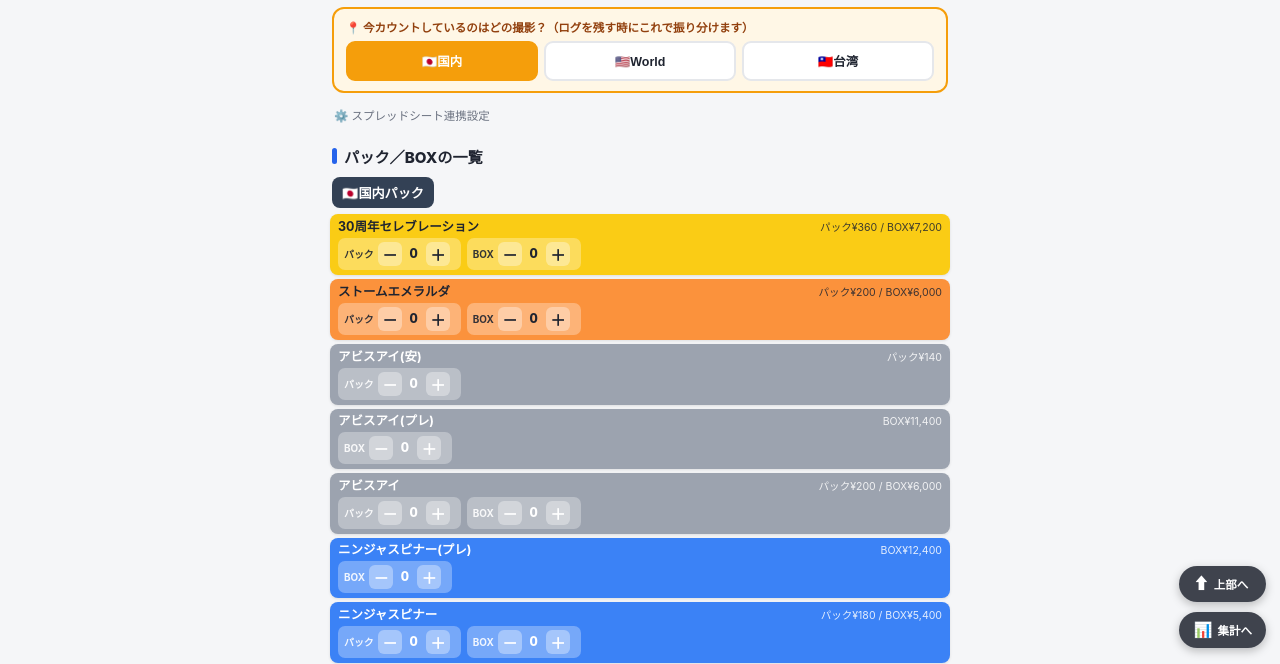
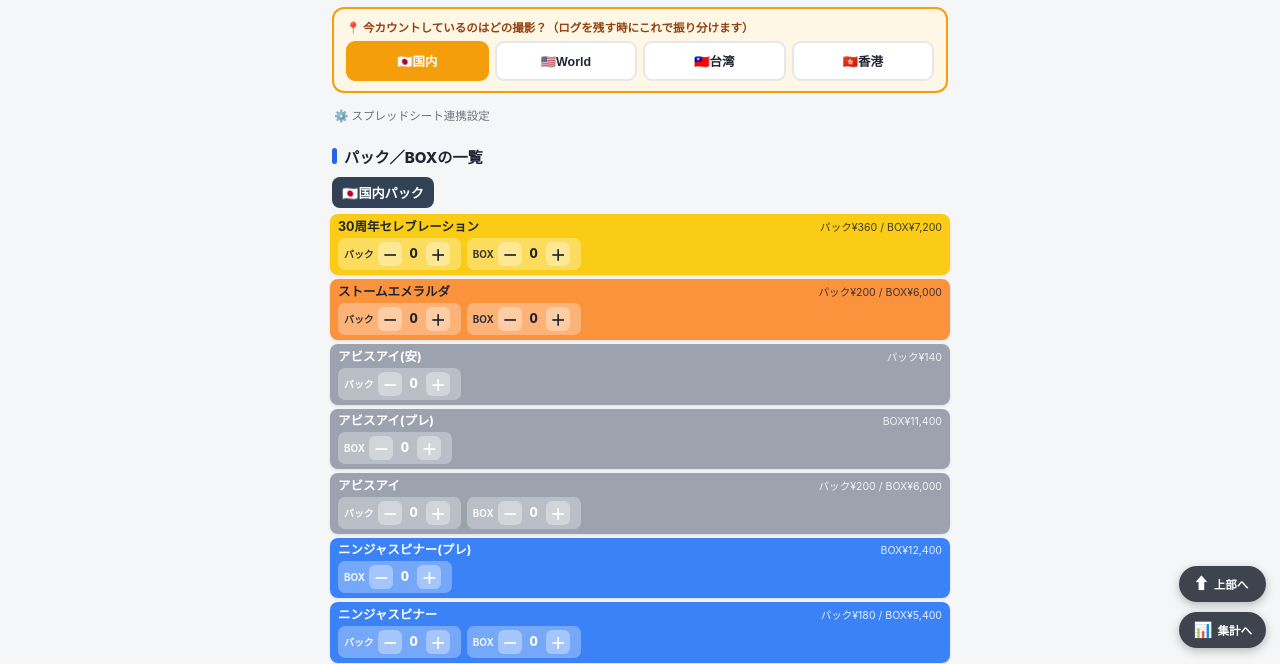
Before and after one commit to takeichi-design/pack-counter, a plain HTML site: page index.html in a window 1280 px wide. Shown: the part 134-798 px from the top of the page. Drawn offline with Linux system fonts and the light colour scheme.

Commit message:
Add files via upload

```diff
--- a/index.html
+++ b/index.html
@@ -681,6 +681,7 @@
       <button type="button" class="channel-btn" id="channelBtnDomestic" data-channel="domestic">🇯🇵国内</button>
       <button type="button" class="channel-btn" id="channelBtnWorld" data-channel="world">🇺🇸World</button>
       <button type="button" class="channel-btn" id="channelBtnTaiwan" data-channel="taiwan">🇹🇼台湾</button>
+      <button type="button" class="channel-btn" id="channelBtnHongkong" data-channel="hongkong">🇭🇰香港</button>
     </div>
   </div>
 
@@ -774,7 +775,7 @@
   // ------------------------------------------------------------------
   var CATEGORY_LABELS = {
     domestic: '🇯🇵国内パック',
-    overseas: '🇺🇸🇹🇼海外パック'
+    overseas: '🇺🇸🇹🇼🇭🇰海外パック'
   };
 
   // BOOTSTRAP_PACKS は「スプレッドシートから一度もカタログを取得できていない時」専用の初期値。
@@ -889,7 +890,7 @@
   var LOGS_KEY = 'packCounterLogs_v1';
   var APPS_SCRIPT_URL_KEY = 'packCounterAppsScriptUrl';
   var CHANNEL_KEY = 'packCounterChannel';
-  var CHANNEL_LABELS = { domestic: '🇯🇵国内', world: '🇺🇸World', taiwan: '🇹🇼台湾' };
+  var CHANNEL_LABELS = { domestic: '🇯🇵国内', world: '🇺🇸World', taiwan: '🇹🇼台湾', hongkong: '🇭🇰香港' };
 
   function loadJSON(key, fallback){
     try{
@@ -947,8 +948,8 @@
   var settingsStatus = document.getElementById('settingsStatus');
   var syncStatusBadge = document.getElementById('syncStatusBadge');
 
-  // --- 現在カウント中の撮影チャンネル（🇯🇵国内／🇺🇸World／🇹🇼台湾）---
-  // パックは3つの撮影で共用のため、どの消費メモシートに書き込むかはパックの種類ではなく
+  // --- 現在カウント中の撮影チャンネル（🇯🇵国内／🇺🇸World／🇹🇼台湾／🇭🇰香港）---
+  // パックは4つの撮影で共用のため、どの消費メモシートに書き込むかはパックの種類ではなく
   // このチャンネル選択だけで決める。ログ1本ごとではなく、選んだ状態がずっと使われる。
   var currentChannel = loadJSON(CHANNEL_KEY, 'domestic');
   if(!CHANNEL_LABELS[currentChannel]) currentChannel = 'domestic';
@@ -1253,7 +1254,7 @@
 
   // スナップショットの各項目を、スプレッドシートに書き込む行（パック行・BOX行）に分解する。
   // 書き込み先は、パックの種類に関係なく「現在選択中の撮影チャンネル」で統一する
-  // （パックは3撮影で共用のため、どのパックかではなく今どの撮影中かで決まる）。
+  // （パックは4撮影で共用のため、どのパックかではなく今どの撮影中かで決まる）。
   function buildSheetItems(snap){
     var rows = [];
     var dest = currentChannel;
```
